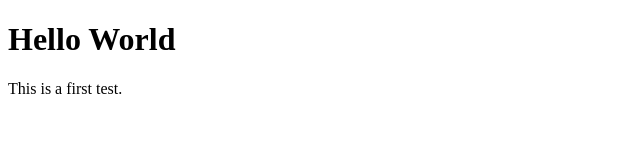
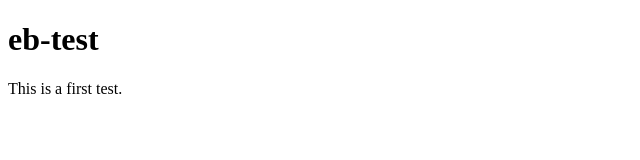
Before and after one commit to eugeniobianchi/eugeniobianchi, a plain HTML site: page index.html in a window 1280 px wide. Shown: the whole page, without its empty margins (0-640 px from the left). Drawn offline with Linux system fonts and the light colour scheme.

Commit message:
Update index.html

```diff
--- a/index.html
+++ b/index.html
@@ -1,7 +1,7 @@
 <!DOCTYPE html>
 <html>
 <body>
-<h1>Hello World</h1>
+<h1>eb-test</h1>
 <p>This is a first test.</p>
 </body>
 </html>
```
